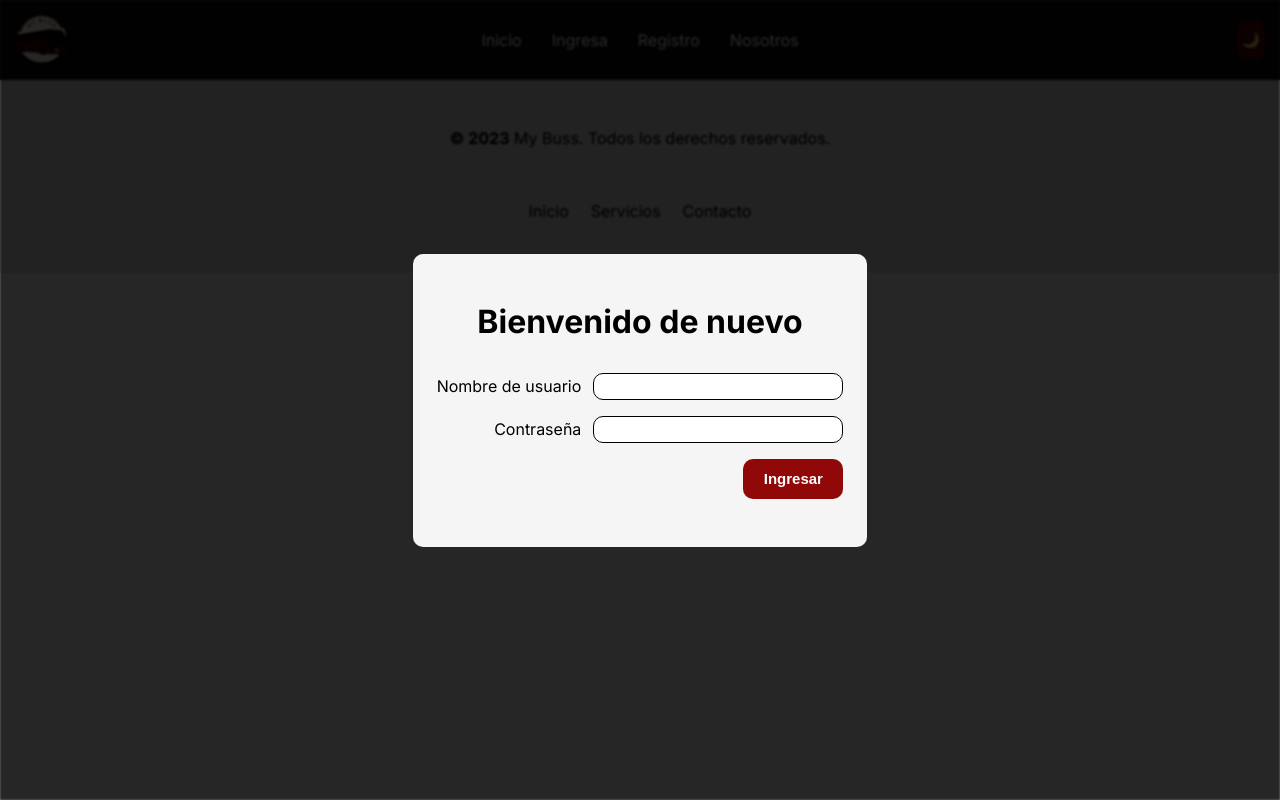
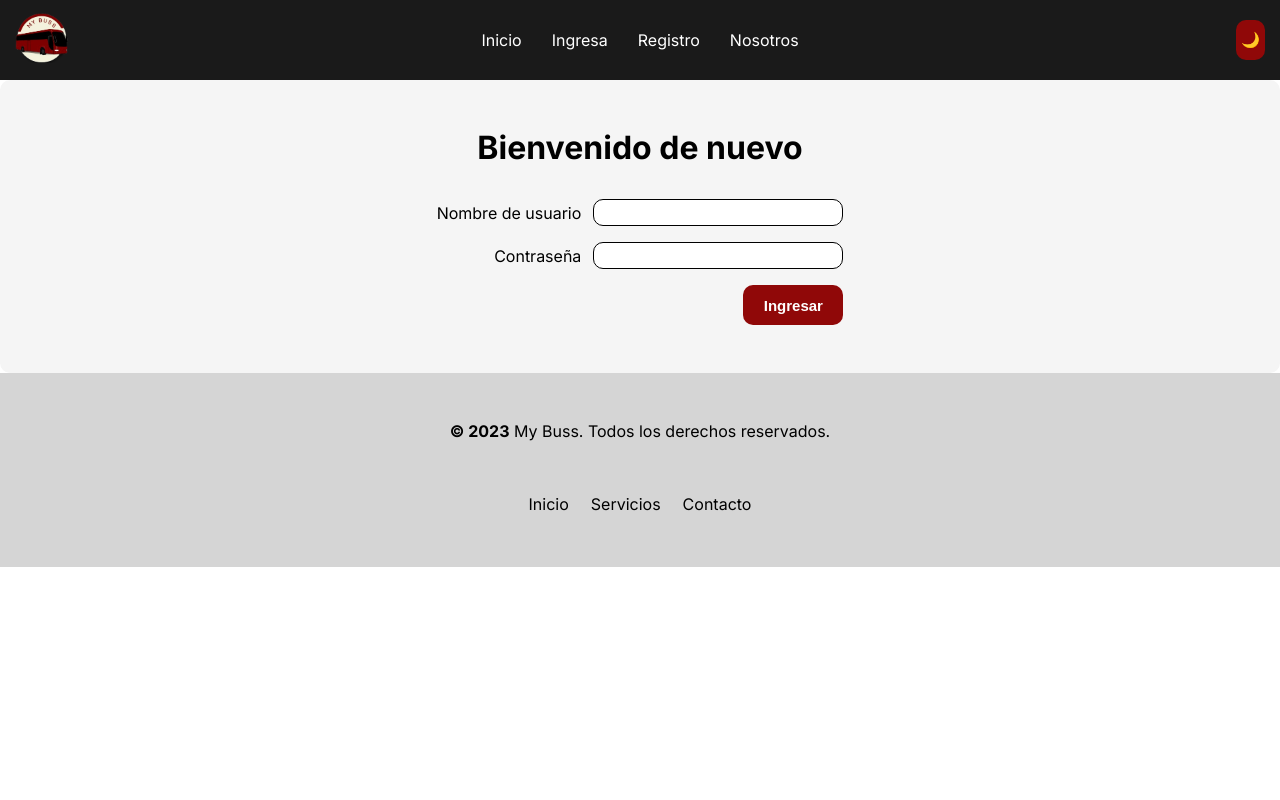
Before and after one commit to Montes01/my-buss-final, a Next.js app: page /home/login in a window 1280 px wide. Built offline with nearby package versions, Linux system fonts and the light colour scheme.

Commit message:
style: Update styles in home and login pages

```diff
--- a/src/app/home/_home.scss
+++ b/src/app/home/_home.scss
@@ -1,15 +1,6 @@
 @import "../../lib/style-helpers/mixins";
 @import "../../lib/style-helpers/colors";
 @import "../../lib/style-helpers/measurement";
-
-.slider {
-  width: 100%;
-  height: 100%;
-  display: flex;
-  justify-content: start;
-  align-items: center;
-  overflow: hidden;
-}
 
 .main-home {
   position: relative;
@@ -58,13 +49,14 @@
     }
     h1 {
       text-align: center;
-      text-shadow: 2px 2px 0px white;
+      text-shadow: 2px 2px 0px black;
       color: $base-color;
       font-size: 4.75rem;
       font-weight: bolder;
       letter-spacing: 0;
 
       span {
+        text-shadow: 2px 2px 0px white;
         color: $primary;
       }
     }
--- a/src/app/home/login/_login.scss
+++ b/src/app/home/login/_login.scss
@@ -2,15 +2,11 @@
  @import "../../../lib/style-helpers/measurement";
 
  .login-form {
-
    display: flex;
    flex-direction: column;
    align-items: end;
    justify-content: center;
    gap: 1rem;
-
-
-
  }
 
  .login-content {
@@ -24,12 +20,7 @@
    border-radius: $radius-base;
  }
 
- .slider-content {
-   display: flex;
-   flex-direction: column;
-   align-items: center;
-   justify-content: center;
- }
+
 
  .login-form_title {
    font-size: 2rem;
--- a/src/app/home/login/page.tsx
+++ b/src/app/home/login/page.tsx
@@ -13,8 +13,7 @@ export default function Login() {
     console.log(data.get('password'))
   }
   return (
-    <>
-      <section className="slider-content">
+    <main>
         <section className="login-content">
 
           <h3 className="login-form_title">Bienvenido de nuevo</h3>
@@ -28,7 +27,6 @@ export default function Login() {
             <Button submit content="Ingresar" />
           </form>
         </section>
-      </section>
-    </>
+    </main>
   )
 }
```
